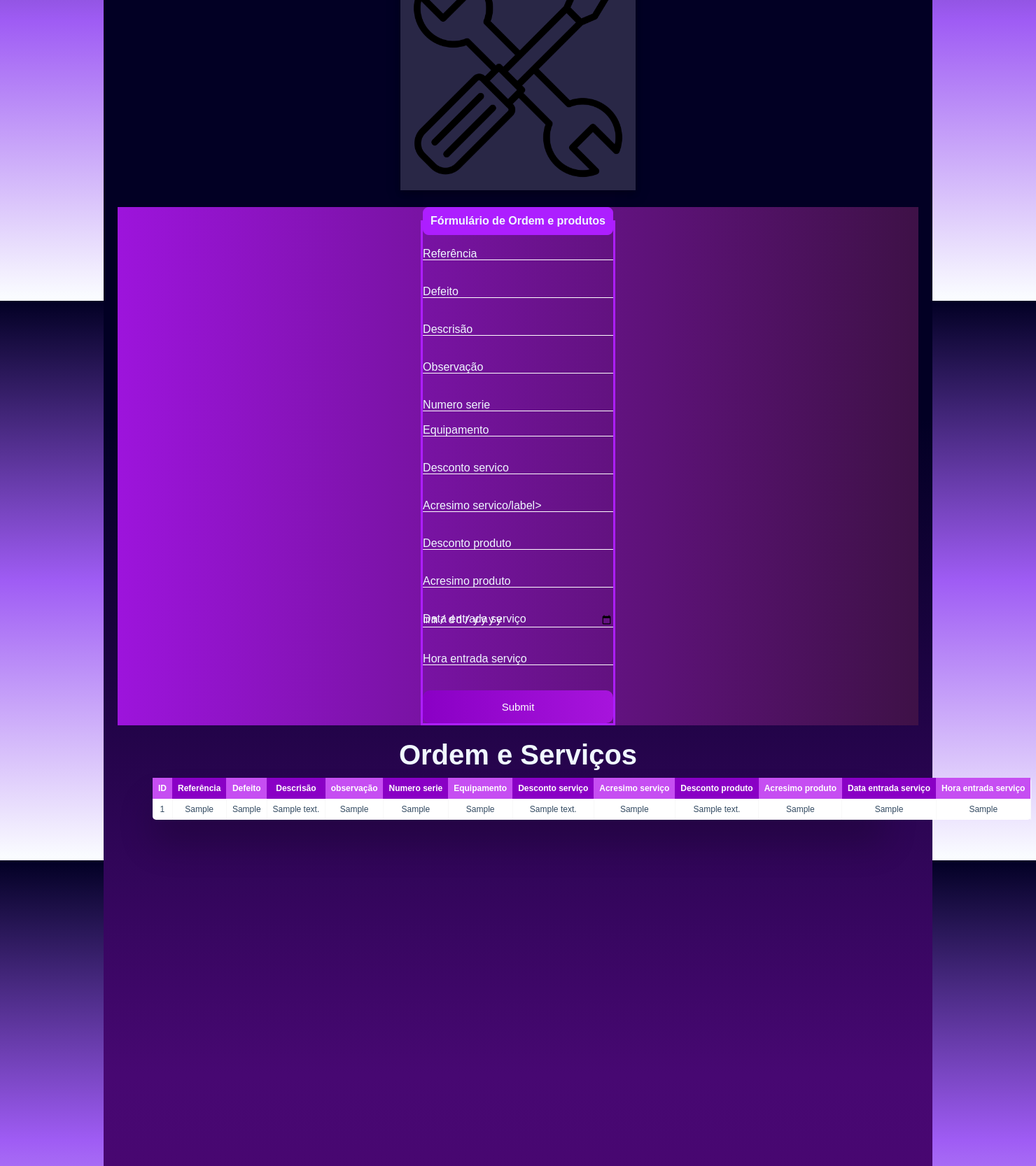
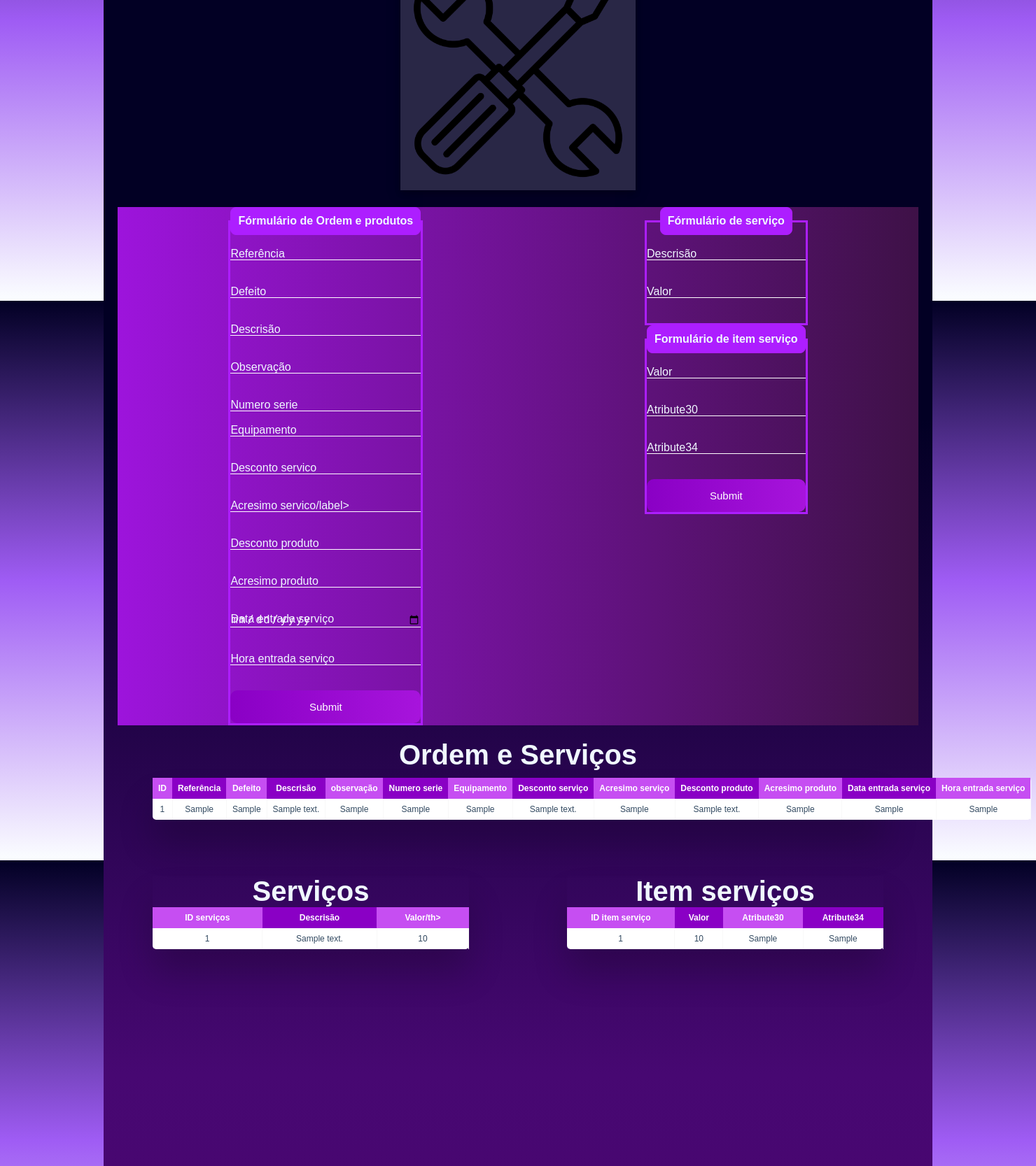
Before and after one commit to Balamantegada/finmangas-saque, a PHP site: page /cadastros/ordem_servico.php in a window 1480 px wide. Shown: the part 370-2037 px from the top of the page at 70% size. Run offline with PHP 8.4, Linux system fonts and the light colour scheme; the visitor is signed in with stand-in values (Sample User, id 1); tables that the repository leaves empty or names only in its code hold one stand-in row (values such as "Sample post").

Commit message:
serviços e compras

```diff
--- a/cadastros/ordem_servico.php
+++ b/cadastros/ordem_servico.php
@@ -10,6 +10,14 @@
     include_once('../conexãoDB/config.php');
     $sql1 = "SELECT * FROM ordemservicodb ORDER BY id_ordemservico DESC";
     $arrayOrdemServicos = $conexao->query($sql1);
+
+    // Serviços
+    include_once('../conexãoDB/config.php');
+    $sql2 = "SELECT * FROM servico ORDER BY id_servico DESC";
+    $arrayListServicos = $conexao->query($sql2);
+    include_once('../conexãoDB/config.php');
+    $sql3 = "SELECT * FROM itemservico ORDER BY id_item_servico DESC";
+    $arrayListServicoItem = $conexao->query($sql3);
 ?>
 
 <!DOCTYPE html>
@@ -61,6 +69,7 @@
             <div class="container">
 
                 <div class="formularioBody">
+
                     <form action="../conexãoDB/ordemservicosDTO.php" method="POST" style="float: left;">
                         <fieldset>
                             <legend><b>Fórmulário de Ordem e produtos</b></legend>
@@ -107,21 +116,6 @@
                                     required>
                                 <label for="acresimoservico" class="labelInput">Acresimo servico/label>
                             </div>
-                            <!-- <br><br>
-                            <div class="inputBox">
-                                <input type="text" name="tipoFisico" id="tipoFisico" class="inputUser" required>
-                                <label for="tipoFisico" class="labelInput">Tipo</label>
-                            </div>
-                            <br><br>
-                            <p>Sexo:</p>
-                            <input type="radio" id="feminino" name="generoFisico" value="feminino" required>
-                            <label for="feminino">Feminino</label>
-                            <br>
-                            <input type="radio" id="masculino" name="generoFisico" value="masculino" required>
-                            <label for="masculino">Masculino</label>
-                            <br>
-                            <input type="radio" id="outro" name="generoFisico" value="outro" required>
-                            <label for="outro">Outro</label> -->
                             <br><br>
                             <div class="inputBox">
                                 <input type="number" name="descontoproduto" id="descontoproduto" class="inputUser"
@@ -150,7 +144,49 @@
                             <input type="submit" name="submit" id="submit">
                         </fieldset>
                     </form>
+                    <div style="grid-template-columns: 1fr 1fr;">
+                        <form action="../conexãoDB/DTOORDEMSERVICOS/servicosDTO.php" method="POST" style="float: left;">
+                            <fieldset>
+                                <legend><b>Fórmulário de serviço</b></legend>
+                                <br>
+                                <div class="inputBox">
+                                    <input type="text" name="descrisaoServico" id="descrisaoServico" class="inputUser"
+                                        required>
+                                    <label for="descrisaoServico" class="labelInput">Descrisão</label>
+                                </div>
+                                <br><br>
+                                <div class="inputBox">
+                                    <input type="number" name="valorServico" id="valorServico" class="inputUser"
+                                        required>
+                                    <label for="valorServico" class="labelInput">Valor</label>
+                                </div>
+                                <br><br>
+                            </fieldset>
+                            <fieldset>
+                                <legend><b>Formulário de item serviço</b></legend>
+                                <br>
+                                <div class="inputBox">
+                                    <input type="number" name="valorItemServico" id="valorItemServico" class="inputUser"
+                                        required>
+                                    <label for="valorItemServico" class="labelInput">Valor</label>
+                                </div>
+                                <br><br>
+                                <div class="inputBox">
+                                    <input type="number" name="atribute30" id="atribute30" class="inputUser" required>
+                                    <label for="atribute30" class="labelInput">Atribute30</label>
+                                </div>
+                                <br><br>
+                                <div class="inputBox">
+                                    <input type="number" name="atribute34" id="atribute34" class="inputUser" required>
+                                    <label for="atribute34" class="labelInput">Atribute34</label>
+                                </div>
+                                <br><br>
+                                <input type="submit" name="submit" id="submit">
+                            </fieldset>
+                        </form>
+                    </div>
                 </div>
+
 
             </div>
             <h1 style="font-size: 40px; text-align: center;">Ordem e Serviços</h1>
@@ -196,6 +232,57 @@
                     <tbody>
                 </table>
             </div>
+            <div style="display: grid; grid-template-columns: 1fr 1fr;">
+                <div class="table-wrapper">
+                    <h1 style="font-size: 40px; text-align: center; color: aliceblue;">Serviços</h1>
+                    <table class="fl-table ">
+                        <thead>
+                            <tr>
+                                <th>ID serviços</th>
+                                <th>Descrisão</th>
+                                <th>Valor/th>
+                            </tr>
+                        </thead>
+                        <tbody>
+                            <?php
+                            while($arrayListServicosData = mysqli_fetch_assoc($arrayListServicos)){
+                                echo"<tr>";
+                                echo"<td>".$arrayListServicosData['id_servico']."</td>";
+                                echo"<td>".$arrayListServicosData['descrisao']."</td>";
+                                echo"<td>".$arrayListServicosData['valor']."</td>";
+                                echo"</tr>";
+                            };
+                        ?>
+                        <tbody>
+                    </table>
+                </div>
+
+                <div class="table-wrapper">
+                    <h1 style="font-size: 40px; text-align: center; color:aliceblue;">Item serviços</h1>
+                    <table class="fl-table ">
+                        <thead>
+                            <tr>
+                                <th>ID item serviço</th>
+                                <th>Valor</th>
+                                <th>Atribute30</th>
+                                <th>Atribute34</th>
+                            </tr>
+                        </thead>
+                        <tbody>
+                            <?php
+                            while($arrayListServicoItemData = mysqli_fetch_assoc($arrayListServicoItem)){
+                                echo"<tr>";
+                                echo"<td>".$arrayListServicoItemData['id_item_servico']."</td>";
+                                echo"<td>".$arrayListServicoItemData['valor']."</td>";
+                                echo"<td>".$arrayListServicoItemData['atribute30']."</td>";
+                                echo"<td>".$arrayListServicoItemData['atribute34']."</td>";
+                                echo"</tr>";
+                            };
+                        ?>
+                        <tbody>
+                    </table>
+                </div>
+            </div>
 
         </section>
     </main>
--- a/cadastros/pessoas.php
+++ b/cadastros/pessoas.php
@@ -158,7 +158,7 @@
                     </form>
                     <form action="../conexãoDB/pessoajuridica.php" method="POST" style="float: left;">
                         <fieldset>
-                            <legend><b>Fórmulário de Clientes fisicos</b></legend>
+                            <legend><b>Fórmulário de Clientes Juridicos</b></legend>
                             <br>
                             <div class="inputBox">
                                 <input type="text" name="nomeJuridico" id="nome" class="inputUser" required>
--- a/conexãoDB/DTOTRANSCOES/comprasDTO.php
+++ b/conexãoDB/DTOTRANSCOES/comprasDTO.php
@@ -10,7 +10,7 @@
 
     // cadastro no banco
     include_once('../config.php');
-    $result1 = mysqli_query($conexao, "INSERT INTO compra(descriscao, dataEmissao, dataEntrega) VALUES('$descrisaoCompra', '$dateEmissaoCompra', '$dateEntregaCompra')");
+    $result1 = mysqli_query($conexao, "INSERT INTO compra(descrisao, dataEmissao, dataEntrega) VALUES('$descrisaoCompra', '$dateEmissaoCompra', '$dateEntregaCompra')");
     include_once('../config.php');
     $result2 = mysqli_query($conexao, "INSERT INTO itemcompra(quantidade, valor) VALUES('$quantidadeCompra', '$valorCompra')");
     header('Location: ../../cadastros/transacoes.php', true, 301);
```
Also changed, not shown: cadastros/transacoes.php (+14 -32 lines), conexãoDB/DTOORDEMSERVICOS/servicosDTO.php (added, +18 -0 lines).
